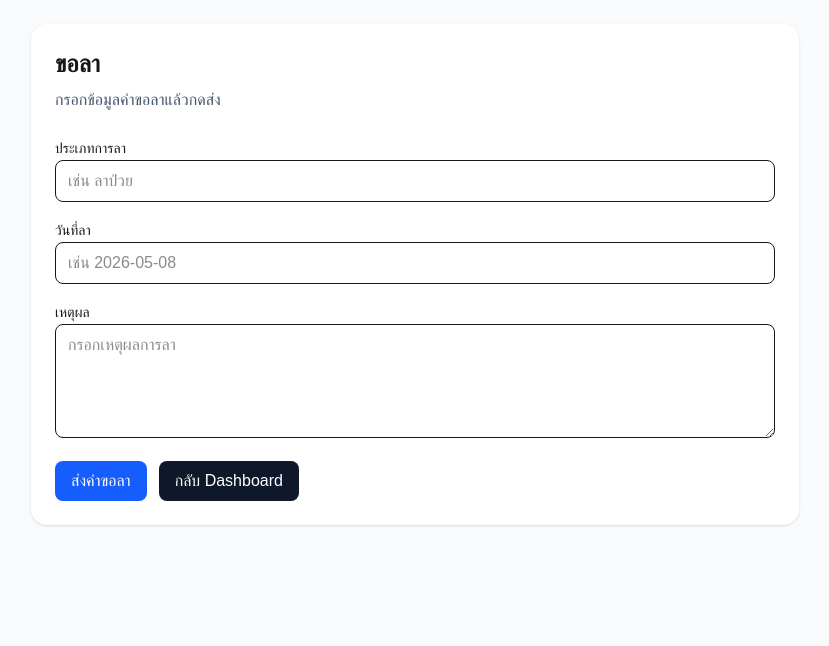
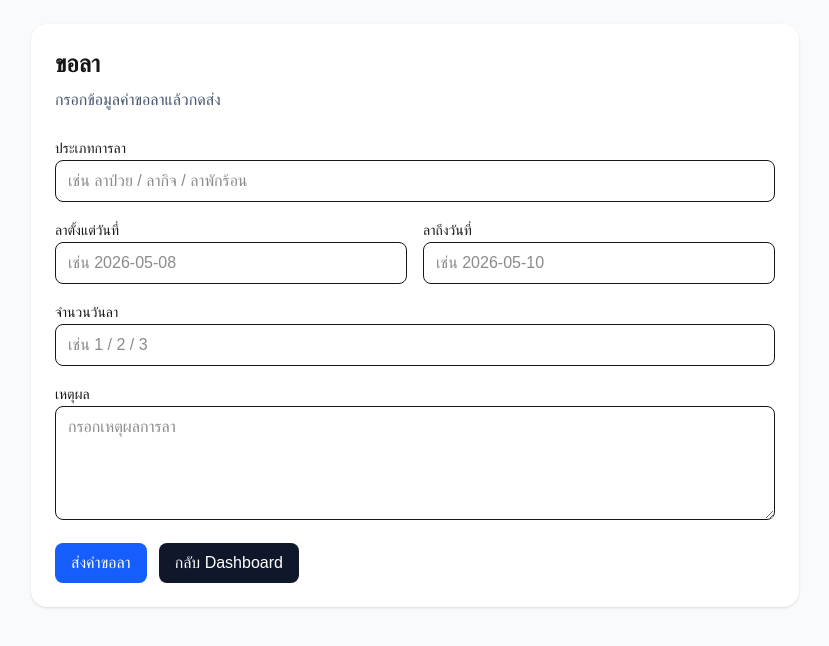
Before and after one commit to phailin0442-dev/work-request-app, a Next.js app: page /dashboard/leave in a window 1280 px wide. Shown: the top 646 px of the page, without its empty margins (225-1054 px from the left). Built offline with nearby package versions, Linux system fonts and the light colour scheme.

Commit message:
update leave request fields

```diff
--- a/app/api/leave-form-request/route.ts
+++ b/app/api/leave-form-request/route.ts
@@ -23,9 +23,11 @@ export async function POST(req: Request) {
 
     const leave_type = String(body.leave_type || "").trim();
     const leave_day = String(body.leave_day || "").trim();
+    const leave_to_day = String(body.leave_to_day || "").trim();
+    const leave_total_days = String(body.leave_total_days || "").trim();
     const leave_reason = String(body.leave_reason || "").trim();
 
-    if (!leave_type || !leave_day || !leave_reason) {
+    if (!leave_type || !leave_day || !leave_to_day || !leave_total_days || !leave_reason) {
       return NextResponse.json(
         { ok: false, message: "กรุณากรอกข้อมูลให้ครบ" },
         { status: 400 }
@@ -53,8 +55,10 @@ export async function POST(req: Request) {
           employee_code: employee.employee_code,
           leave_type,
           leave_day,
+          leave_to_day,
+          leave_total_days,
           leave_reason,
-          status: "pending",
+          status: "pending_sm",
         },
       ]);
 
@@ -71,10 +75,7 @@ export async function POST(req: Request) {
     });
   } catch (error: any) {
     return NextResponse.json(
-      {
-        ok: false,
-        message: error?.message || "เกิดข้อผิดพลาดในการบันทึกคำขอ",
-      },
+      { ok: false, message: error?.message || "เกิดข้อผิดพลาด" },
       { status: 500 }
     );
   }
--- a/app/dashboard/leave/page.tsx
+++ b/app/dashboard/leave/page.tsx
@@ -6,6 +6,8 @@ import { useState } from "react";
 export default function LeavePage() {
   const [leaveType, setLeaveType] = useState("");
   const [leaveDay, setLeaveDay] = useState("");
+  const [leaveToDay, setLeaveToDay] = useState("");
+  const [leaveTotalDays, setLeaveTotalDays] = useState("");
   const [leaveReason, setLeaveReason] = useState("");
 
   const [message, setMessage] = useState("");
@@ -27,6 +29,8 @@ export default function LeavePage() {
         body: JSON.stringify({
           leave_type: leaveType,
           leave_day: leaveDay,
+          leave_to_day: leaveToDay,
+          leave_total_days: leaveTotalDays,
           leave_reason: leaveReason,
         }),
       });
@@ -41,6 +45,8 @@ export default function LeavePage() {
       setMessage("ส่งคำขอลาสำเร็จแล้ว");
       setLeaveType("");
       setLeaveDay("");
+      setLeaveToDay("");
+      setLeaveTotalDays("");
       setLeaveReason("");
     } catch (error: any) {
       setMessage(error?.message || "เกิดข้อผิดพลาด");
@@ -53,9 +59,7 @@ export default function LeavePage() {
     <main className="min-h-screen bg-slate-50 p-6">
       <div className="mx-auto max-w-3xl rounded-2xl bg-white p-6 shadow">
         <h1 className="text-2xl font-bold">ขอลา</h1>
-        <p className="mt-2 text-slate-600">
-          กรอกข้อมูลคำขอลาแล้วกดส่ง
-        </p>
+        <p className="mt-2 text-slate-600">กรอกข้อมูลคำขอลาแล้วกดส่ง</p>
 
         <form onSubmit={handleSubmit} className="mt-6 space-y-4">
           <div className="space-y-1">
@@ -63,17 +67,39 @@ export default function LeavePage() {
             <input
               value={leaveType}
               onChange={(e) => setLeaveType(e.target.value)}
-              placeholder="เช่น ลาป่วย"
+              placeholder="เช่น ลาป่วย / ลากิจ / ลาพักร้อน"
               className="w-full rounded-lg border px-3 py-2"
             />
           </div>
 
+          <div className="grid gap-4 sm:grid-cols-2">
+            <div className="space-y-1">
+              <label className="text-sm font-medium">ลาตั้งแต่วันที่</label>
+              <input
+                value={leaveDay}
+                onChange={(e) => setLeaveDay(e.target.value)}
+                placeholder="เช่น 2026-05-08"
+                className="w-full rounded-lg border px-3 py-2"
+              />
+            </div>
+
+            <div className="space-y-1">
+              <label className="text-sm font-medium">ลาถึงวันที่</label>
+              <input
+                value={leaveToDay}
+                onChange={(e) => setLeaveToDay(e.target.value)}
+                placeholder="เช่น 2026-05-10"
+                className="w-full rounded-lg border px-3 py-2"
+              />
+            </div>
+          </div>
+
           <div className="space-y-1">
-            <label className="text-sm font-medium">วันที่ลา</label>
+            <label className="text-sm font-medium">จำนวนวันลา</label>
             <input
-              value={leaveDay}
-              onChange={(e) => setLeaveDay(e.target.value)}
-              placeholder="เช่น 2026-05-08"
+              value={leaveTotalDays}
+              onChange={(e) => setLeaveTotalDays(e.target.value)}
+              placeholder="เช่น 1 / 2 / 3"
               className="w-full rounded-lg border px-3 py-2"
             />
           </div>
```
